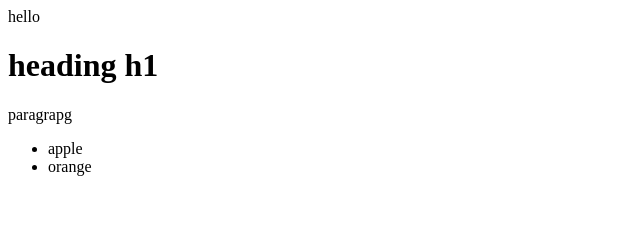
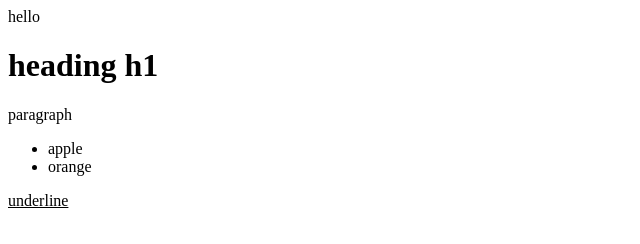
Before and after one commit to kn272/homework-2, a plain HTML site: page index.html in a window 1280 px wide. Shown: the full height of the page, 0-640 px from the left. Drawn offline with Linux system fonts and the light colour scheme.

Commit message:
added u tag  index.html

```diff
--- a/index.html
+++ b/index.html
@@ -7,9 +7,11 @@
 <body>
 hello
 <h1>heading h1</h1>
-<p>paragrapg</p>
+<p>paragraph</p>
 <ul>
 <li>apple</li>
 <li>orange</li>
+</ul>
+<u>underline</u>
 </body>
 </html>
```
